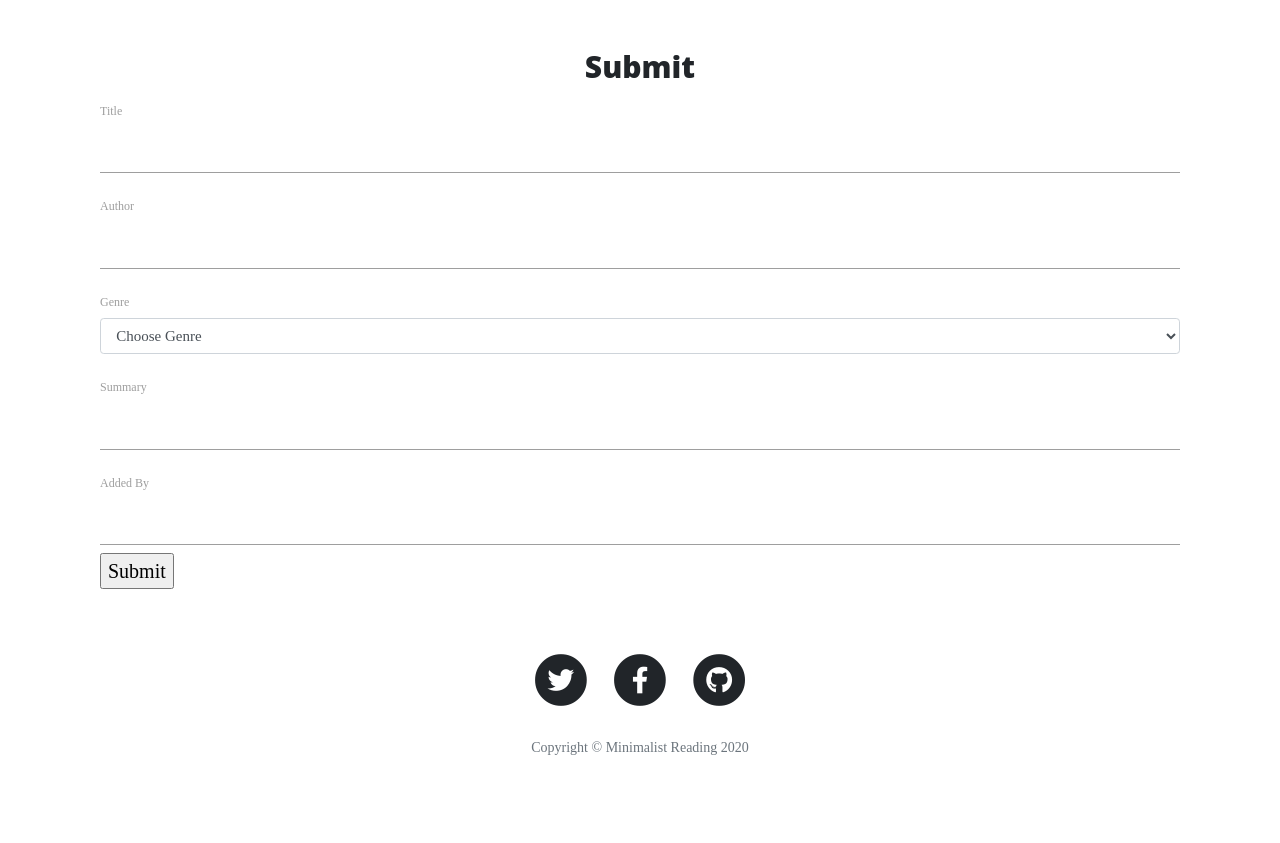
After one commit to Code-Institute-Submissions/MS3-2, a Flask app: page /submit in a window 1280 px wide. The commit adds this page. Shown: the part 629-1472 px from the top of the page. Run offline with Flask 2, Linux system fonts and the light colour scheme; some libraries are stand-ins or nearby versions.

Commit message:
Created bootstrap form, changed create.html page to submit.html as semantically it makes more sense

```diff
--- a/app.py
+++ b/app.py
@@ -12,7 +12,7 @@ def index():
   return render_template("index.html")
 
 
-@app.route("/create", methods=['get','post'])
+@app.route("/submit", methods=['get','post'])
 def create():
   #  book_name = request.form["book_name"]
   #  author_name = request.form["author_name"]
@@ -20,14 +20,14 @@ def create():
   #  added_by = request.form["added_by"]
   #  review= request.form["review"]
   #  print (book_name, review)
-    return render_template("create.html", page_title="Create")
+    return render_template("submit.html", page_title="Submit")
 
 
 
 
  #@app.route('/accept_data', methods=['post'])
 #def accept_data():
- # path = request.form["{{ url_for('create.html') }}"]
+ # path = request.form["{{ url_for('submit.html') }}"]
 
 @app.route("/browse")
 def browse():
--- a/templates/base.html
+++ b/templates/base.html
@@ -34,7 +34,7 @@
             <a class="nav-link" href="{{ url_for('index') }}">Home</a>
           </li>
           <li class="nav-item">
-            <a class="nav-link" href="{{ url_for('create') }}">Create</a>
+            <a class="nav-link" href="{{ url_for('submit') }}">Submit</a>
           </li>
           <li class="nav-item">
             <a class="nav-link" href="{{ url_for('browse') }}">Browse</a>
--- /dev/null
+++ b/templates/submit.html
@@ -0,0 +1,57 @@
+{% extends 'base.html' %}
+{% block content  %}
+
+    <h2 class="text-center">{{ page_title }}</h2>
+
+    <div class="container">
+
+<form action="{{ url_for('create') }}" method="post">
+
+<div class="form-group">
+    <label for="book_name">Title</label>
+    <input type="text" name="book_name" id="book_name" class="form-control">
+</div>
+
+    <div class="form-group">
+    <label for="author_name">Author</label>
+     <input type="text" name="author_name" id="author_name" class="form-control">
+    </div>
+
+    <div class="form-group">
+    <label for="genre">Genre </label>
+    <select type="text" name="genre" id="genre" class="form-control" placeholder="Choose Genre">
+    <option value="choose_genre" selected disabled>Choose Genre</option>
+    <option value="poetry">Poetry</option>
+    <option value="fiction">Fiction</option>
+    <option value="fantasy">Fantasy</option>
+    <option value="sci_fi">Science Fiction</option>
+    <option value="biography">Biography</option>
+    <option value="self_help">Self-Help</option>
+    <option value="drama">Drama</option>
+    <option value="non_fiction">Non-Fiction</option>
+    </select>
+    </div>
+
+    <div class="form-group">
+    <label for="summary">Summary</label>
+    <input type="text" name="summary" id="summary" class="form-control">
+    </div>
+
+    <div class="from-group">
+    <label for="added_by">Added By</label>
+    <input type="text" name="added_by" id="added_by" class="form-control">
+    </div>
+
+
+    <div class="form-group">
+    <input type="submit" value="Submit">
+    </div>
+
+</form>
+
+
+    </div>
+
+
+
+{% endblock %}
```
Also changed, not shown: templates/create.html (deleted, +0 -35 lines).
